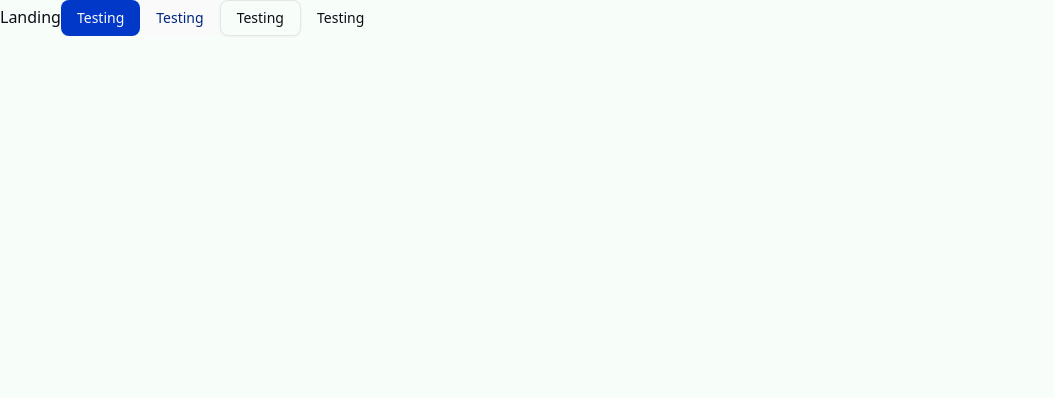
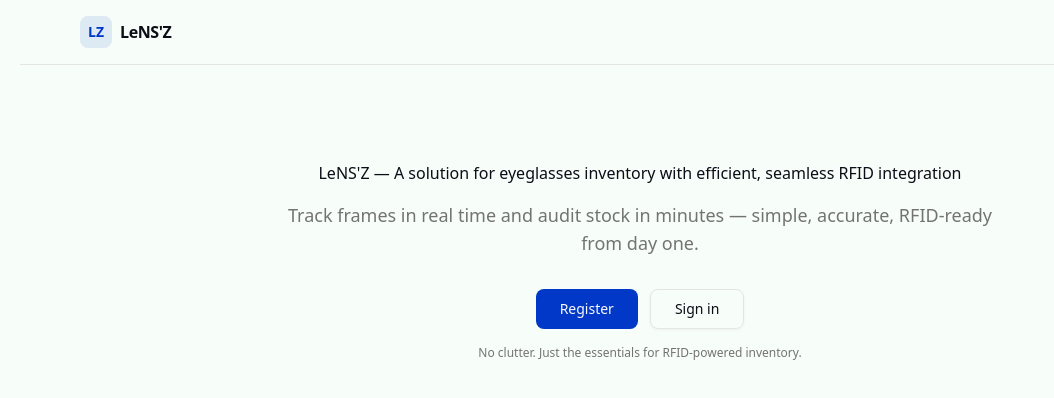
Before and after one commit to Petinggi-Teknik-Indonesia/lensz-client-web, a React (Vite) app: page / in a window 1280 px wide. Shown: the top 398 px of the page, without its empty margins (0-1054 px from the left). Built offline with nearby package versions, Linux system fonts and the light colour scheme.

Commit message:
feat: landing 50%

```diff
--- a/src/routes/index.tsx
+++ b/src/routes/index.tsx
@@ -1,28 +1,64 @@
-import { Button } from '@/components/ui/button'
-import { createFileRoute } from '@tanstack/react-router'
+import { Button } from "@/components/ui/button";
+import { createFileRoute } from "@tanstack/react-router";
 
-export const Route = createFileRoute('/')({
+export const Route = createFileRoute("/")({
   component: RouteComponent,
-})
+});
 
 function RouteComponent() {
   return (
     <>
-        <div>
-            Landing
-            <Button>
-                Testing
-            </Button>
-            <Button variant="secondary">
-                Testing
-            </Button>
-            <Button variant="outline">
-                Testing
-            </Button>
-            <Button variant="ghost">
-                Testing
-            </Button>
-        </div>
+      <div className="flex flex-col mx-5">
+        <main className="min-h-[100dvh] bg-background text-foreground">
+          <header className="w-full border-b border-border">
+            <div className="mx-auto max-w-6xl px-4 py-4 flex items-center justify-between">
+              <div className="flex items-center gap-2">
+                <div
+                  aria-hidden
+                  className="size-8 rounded-md bg-primary/10 flex items-center justify-center"
+                >
+                  <span className="text-sm font-semibold text-primary">LZ</span>
+                </div>
+                <span className="font-semibold tracking-tight">{"LeNS'Z"}</span>
+              </div>
+            </div>
+          </header>
+
+          <section className="mx-auto max-w-3xl px-4 py-16 md:py-24 text-center">
+            <h1
+            >
+              {"LeNS'Z"} — A solution for eyeglasses inventory with efficient,
+              seamless RFID integration
+            </h1>
+            <p className="mt-4 text-pretty text-muted-foreground md:text-lg">
+              Track frames in real time and audit stock in minutes — simple,
+              accurate, RFID‑ready from day one.
+            </p>
+
+            <div className="mt-8 flex flex-col sm:flex-row items-center justify-center gap-3">
+              <Button asChild size="lg" className="w-full sm:w-auto">
+                <a href="/register" aria-label="Register for LeNS'Z">
+                  Register
+                </a>
+              </Button>
+              <Button
+                asChild
+                variant="outline"
+                size="lg"
+                className="w-full sm:w-auto bg-transparent"
+              >
+                <a href="/sign-in" aria-label="Sign in to LeNS'Z">
+                  Sign in
+                </a>
+              </Button>
+            </div>
+
+            <p className="mt-4 text-xs text-muted-foreground">
+              No clutter. Just the essentials for RFID-powered inventory.
+            </p>
+          </section>
+        </main>
+      </div>
     </>
-  )
+  );
 }
```
Also changed, not shown: src/routes/__root.tsx (+4 -4 lines).
